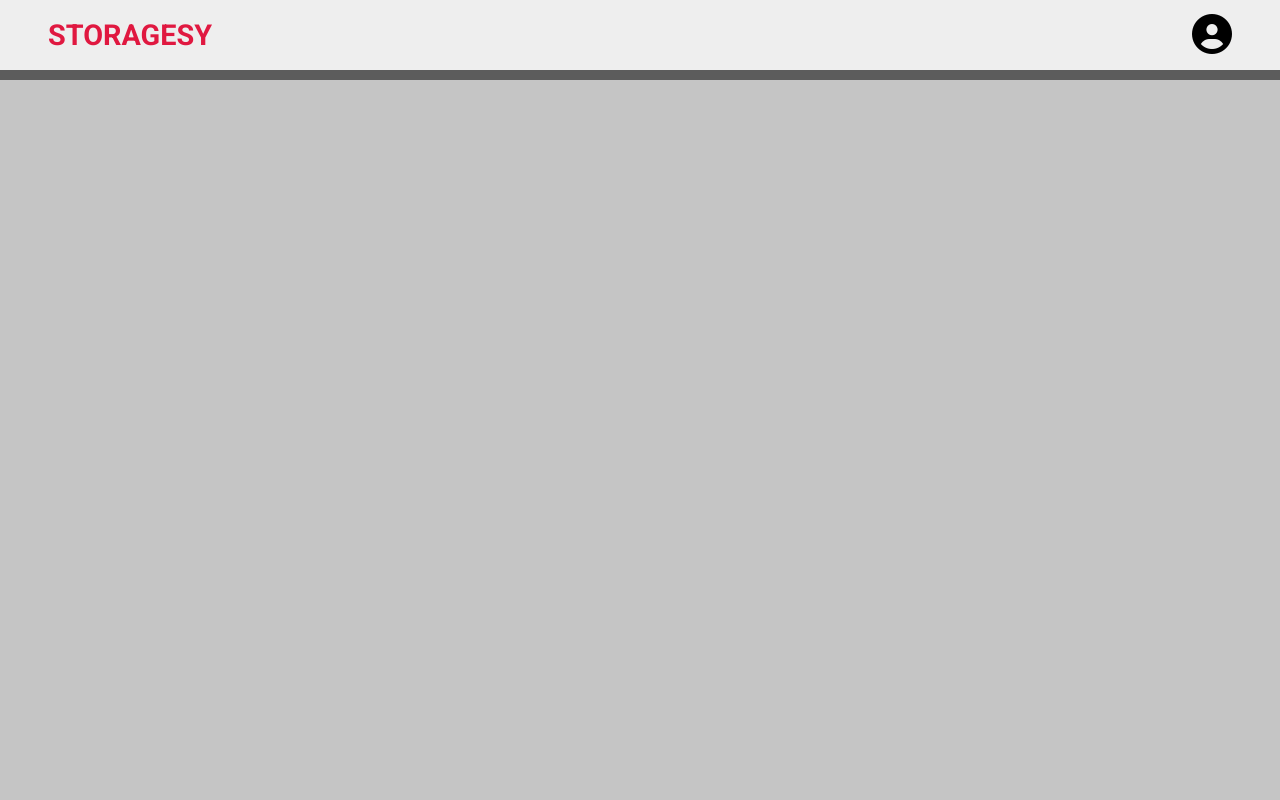
After one commit to GabrielNicolim/alice, a PHP site: page /public/views/home.html in a window 1280 px wide. The commit adds this page. Run offline with PHP 8.4, Linux system fonts and the light colour scheme; some libraries are stand-ins or nearby versions.

```diff
--- a/php/conexao.php
+++ b/php/conexao.php
@@ -6,7 +6,7 @@
 </head>
 <body>
 <?php
-$conecta = pg_connect("host=localhost port=5432 dbname=testeBD1 user=alunocti password=alunocti");
+$conecta = pg_connect("host=localhost port=5432 dbname=a06felipeestevanatto user=a06felipeestevanatto password=cti");
 if (!$conecta)
 {
 echo "Não foi possível estabelecer conexão com o banco de dados!<br><br>";
--- a/php/conexao_explo.php
+++ b/php/conexao_explo.php
@@ -1,6 +1,6 @@
 <?php
 
-    $stringdeconexao = "host=localhost port=5432 dbname=testeBD1 user=alunocti password=alunocti";
+    $stringdeconexao = "host=localhost port=5432 dbname=a06felipeestevanatto user=a06felipeestevanatto password=cti";
 
     $conecta = pg_connect($stringdeconexao);
 
--- /dev/null
+++ b/public/css/home.css
@@ -0,0 +1,3 @@
+header .btn {
+    font-size: 2.5em;
+}
--- a/public/css/style.css
+++ b/public/css/style.css
@@ -16,7 +16,24 @@
 
 a {
     text-decoration: none;
-    color: black;
+}
+
+header {
+    position: fixed;
+    display: flex;
+    width: 100%;
+    justify-content: space-between;
+    align-items: center;
+    background: rgb(238, 238, 238);
+    padding: 0 3em;
+    height: 70px;
+    z-index: 999;
+}
+
+header .left {
+    font-size: 1.8em;
+    color: rgb(224, 24, 64);
+    font-weight: bold;
 }
 
 .btn {
@@ -28,4 +45,57 @@
 .btn:hover {
     color: rgb(224, 24, 64);
     transition: 400ms;
+    cursor: pointer;
 }
+
+footer {
+    display: flex;
+    justify-content: space-between;
+    align-items: center;
+    padding: 0 3em;
+    height: 10vh;
+    color: white;
+    background-color: rgb(92, 92, 92);
+}
+
+footer a,
+footer .btn {
+    color: white;
+}
+
+footer .left,
+footer .right {
+    width: 40%;
+}
+
+footer .right {
+    text-align: right;
+    font-size: 1.2em;
+}
+
+footer .logo {
+    text-align: center;
+    font-size: 2em;
+}
+
+@media only screen and (max-width: 560px) {
+    header {
+        padding: 0 1em;
+    }
+
+    header .left {
+        font-size: 1.4em;
+    }
+
+    footer {
+        padding: 0 1em;
+    }
+
+    footer .logo {
+        font-size: 1.5em;
+    }
+
+    footer .right {
+        font-size: 1em;
+    }
+}
--- /dev/null
+++ b/public/views/home.html
@@ -0,0 +1,43 @@
+<!DOCTYPE html>
+<html lang="pt-br">
+<head>
+    <meta charset="UTF-8">
+    <meta http-equiv="X-UA-Compatible" content="IE=edge">
+    <meta name="viewport" content="width=device-width, initial-scale=1.0">
+    <title>Storage - Home</title>
+
+    <link rel="shortcut icon" href="../images/favicon.png" type="image/x-icon">
+
+    <script src="https://kit.fontawesome.com/1ab94d0eba.js" crossorigin="anonymous"></script>
+
+    <link rel="stylesheet" href="../css/style.css">
+    <link rel="stylesheet" href="../css/home.css">
+</head>
+<body>
+    <header>
+        <div class="left">
+            STORAGESY
+        </div>
+
+        <nav class="right btn">
+            <i class="fas fa-user-circle"></i>
+        </nav>
+    </header>
+
+    <div class="container">
+
+    </div>
+
+    <footer>
+        <div class="left"></div>
+
+        <div class="logo btn">
+            <a href="#"><i class="fas fa-box-open"></i></a>
+        </div>
+
+        <div class="right">
+            <a href="https://github.com/GabrielNicolim/ALICE">Sobre nós</a>
+        </div>
+    </footer>
+</body>
+</html>
--- a/public/views/login.html
+++ b/public/views/login.html
@@ -5,6 +5,8 @@
     <meta http-equiv="X-UA-Compatible" content="IE=edge">
     <meta name="viewport" content="width=device-width, initial-scale=1.0">
     <title>Login</title>
+
+    <link rel="shortcut icon" href="../images/favicon.png" type="image/x-icon">
 
     <script src="https://kit.fontawesome.com/1ab94d0eba.js" crossorigin="anonymous"></script>
 
--- a/public/views/register.html
+++ b/public/views/register.html
@@ -5,6 +5,8 @@
     <meta http-equiv="X-UA-Compatible" content="IE=edge">
     <meta name="viewport" content="width=device-width, initial-scale=1.0">
     <title>Register</title>
+
+    <link rel="shortcut icon" href="../images/favicon.png" type="image/x-icon">
 
     <script src="https://kit.fontawesome.com/1ab94d0eba.js" crossorigin="anonymous"></script>
 
```
Also changed, not shown: index.html (+8 -7 lines), public/css/index.css (+1 -45 lines), public/images/favicon.png (added), public/images/heroBg.jpeg (deleted), public/images/heroBg.jpg (renamed from public/images/teste.jpg).
